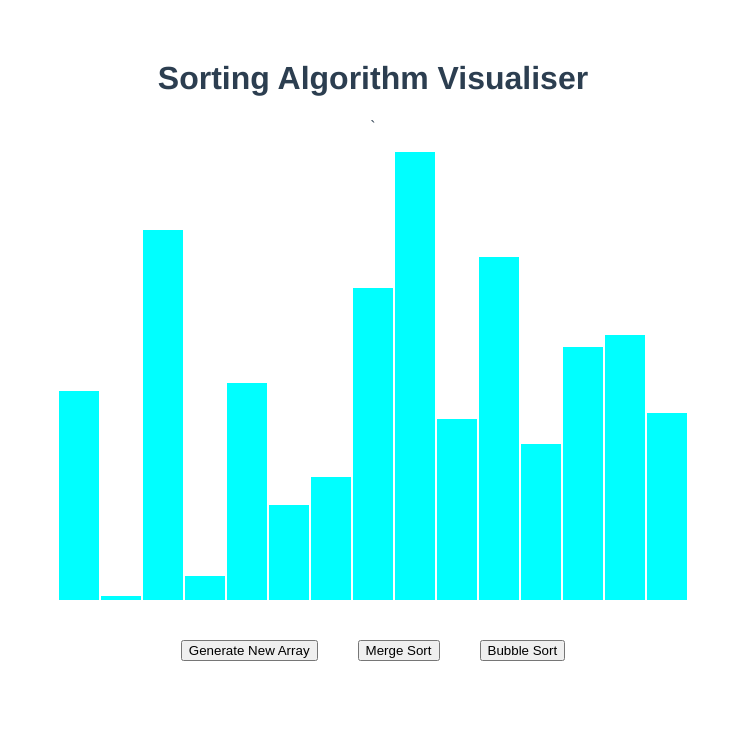
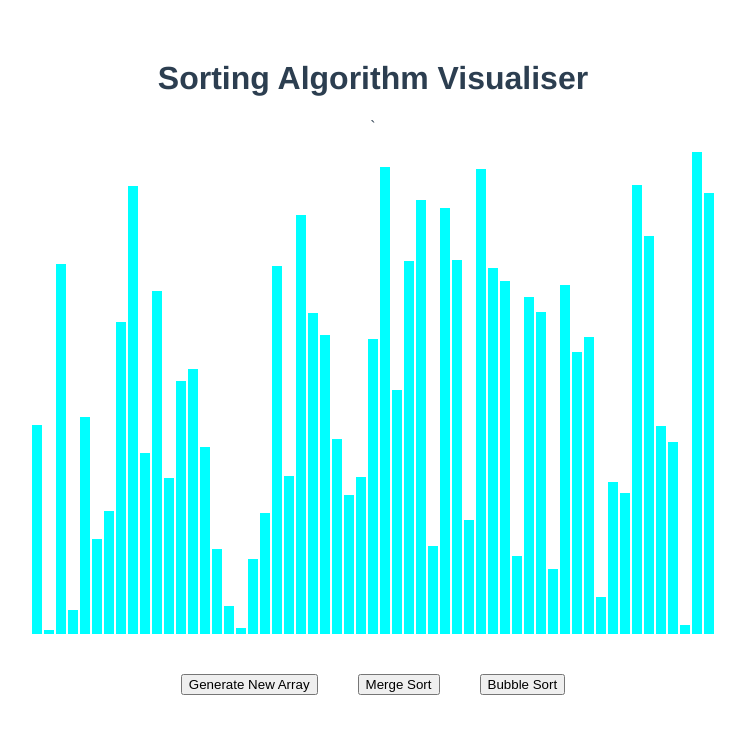
Before and after one commit to SteveWalsh1989/Sorting_Algorithm_Visualiser_VueJS, a Vue app: page / in a window 1280 px wide. Shown: the top 734 px of the page, without its empty margins (267-1012 px from the left). Built offline with nearby package versions, Linux system fonts and the light colour scheme.

Commit message:
altered size and speed - one down

```diff
--- a/src/components/SortingVisualiser/sorting_vis.css
+++ b/src/components/SortingVisualiser/sorting_vis.css
@@ -11,7 +11,7 @@ margin: 0 1px;
 
 
 .list_bar{
-width: 40px;
+width: 10px;
 background-color: aqua;
 display: inline-block;
 
--- a/src/components/SortingVisualiser/sorting_vis.js
+++ b/src/components/SortingVisualiser/sorting_vis.js
@@ -10,7 +10,7 @@ export default {
             val: 0,
         }],
         delay: 1000,
-        list_size: 16,
+        list_size: 60,
         list_min:2,
         list_max: 500,
         compare_val_1: 0,
@@ -83,16 +83,16 @@ export default {
                         //this.nextTick(this.swapNumbersInArray(i, i+1) )
                         this.swapNumbersInArray(i, i+1)
                         // this.swapNumbersInArray(i, i+1);
-                        await this.sleep(100)
+                        await this.sleep(5)
                         is_sorted = false;
                     }
             }
             counter =+ 1
 
-            this.sorted = true;
+
         }
 
-
+        this.sorted = true;
 
        },
        // swaps two values positions with each other
```
